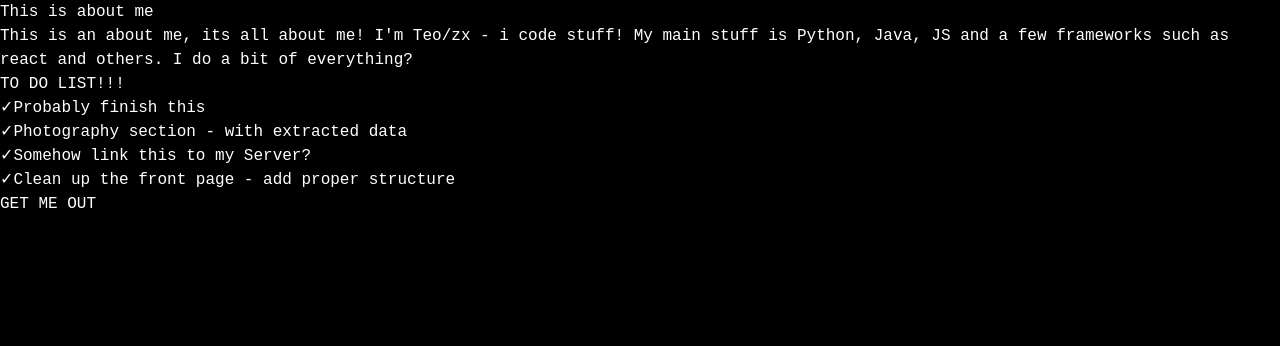
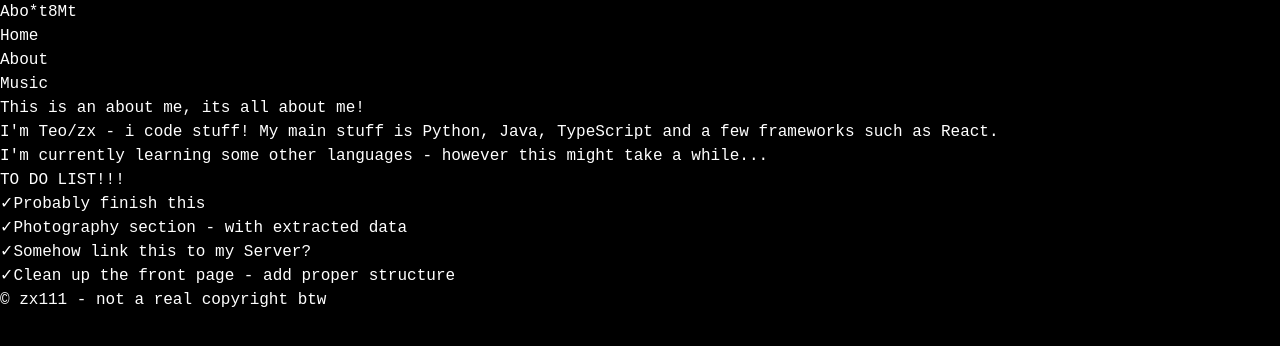
Before and after one commit to zxMiraie/zx111.net, a React (Vite) app: page /about in a window 1280 px wide. Shown: the top 346 px of the page. Built offline with nearby package versions, Linux system fonts and the light colour scheme.

Commit message:
Add Navbar and Music page; update AboutMe layout

```diff
--- a/src/App.css
+++ b/src/App.css
@@ -12,4 +12,4 @@ body {
 }
 
 
-a { color: inherit; } /* Remove underline from links */
+a { color: inherit; }
--- a/src/App.tsx
+++ b/src/App.tsx
@@ -1,10 +1,10 @@
-import { SpeedInsights } from '@vercel/speed-insights/react';
 import { Analytics } from "@vercel/analytics/react";
 import {Route, Routes, BrowserRouter} from "react-router-dom";
 import AboutMe from "./pages/AboutMe";
 import LandingPage from "./pages/LandingPage";
 import React from "react";
 import './App.css';
+import Music from "./pages/Music";
 
 const App: React.FC = () => {
     return(
@@ -12,8 +12,8 @@ const App: React.FC = () => {
             <Routes>
                 <Route path="/" element={<LandingPage />} />
                 <Route path="/about" element={<AboutMe />} />
+                <Route path="/music" element={<Music/>} />
             </Routes>
-            <SpeedInsights />
             <Analytics />
         </BrowserRouter>
     )
--- a/src/components/Clock.tsx
+++ b/src/components/Clock.tsx
@@ -12,7 +12,7 @@ const Clock: React.FC = () => {
             return "Waking up...";
         } else if (hour >= 12 && hour < 18) {
             return "Working, most likely.";
-        } else if (hour >= 18 && hour < 22) {
+        } else if (hour >= 18 && hour < 23) {
             return "Winding down.";
         } else {
             return "Asleep - most likely";
--- /dev/null
+++ b/src/components/Navbar.tsx
@@ -0,0 +1,60 @@
+import React from 'react';
+import { Link, useLocation } from 'react-router-dom';
+import GlitchText from './GlitchText';
+
+const Navbar: React.FC = () => {
+  const location = useLocation();
+
+  // Function to determine if a route is active
+  const isActive = (path: string) => location.pathname === path;
+
+  // Words to cycle through in the glitch text based on current page
+  const getGlitchWords = () => {
+    switch(location.pathname) {
+      case '/about':
+        return ['About Me', 'Who am I?', 'zx111'];
+      case '/music':
+        return ['Music', 'Tunes', 'zx111'];
+      default:
+        return ['zx111', 'developer', 'music'];
+    }
+  };
+
+  return (
+    <nav className="mb-1 py-1">
+      <div className="flex justify-between items-center">
+        <div className="text-2xl font-mono">
+          <GlitchText wordsList={getGlitchWords()} glitchInterval={1000} />
+        </div>
+        <ul className="flex space-x-6">
+          <li>
+            <Link
+              to="/"
+              className={`transition-all duration-300 hover:text-gray-300 ${isActive('/') ? 'border-b-2 border-white' : ''}`}
+            >
+              Home
+            </Link>
+          </li>
+          <li>
+            <Link
+              to="/about"
+              className={`transition-all duration-300 hover:text-gray-300 ${isActive('/about') ? 'border-b-2 border-white' : ''}`}
+            >
+              About
+            </Link>
+          </li>
+          <li>
+            <Link
+              to="/music"
+              className={`transition-all duration-300 hover:text-gray-300 ${isActive('/music') ? 'border-b-2 border-white' : ''}`}
+            >
+              Music
+            </Link>
+          </li>
+        </ul>
+      </div>
+    </nav>
+  );
+};
+
+export default Navbar;
--- a/src/pages/AboutMe.tsx
+++ b/src/pages/AboutMe.tsx
@@ -1,42 +1,52 @@
 import React from 'react';
-import {Link} from "react-router-dom";
+import Footer from "../components/Footer";
+import Navbar from "../components/Navbar";
 
 const AboutMe: React.FC = () => {
     return (
-        <div className="text-center py-12 px-4">
-            <h1 className="text-7xl font-bold mb-4">This is about me</h1>
+        <div className="container mx-auto p-6 max-w-6xl min-h-screen flex flex-col fade-in">
+            <div className="flex-grow">
+                <Navbar />
 
-            <p className="text-wrap max-w-2xl mx-auto mb-12 text-gray-700 dark:text-gray-200">
-                This is an about me, its all about me! I'm Teo/zx - i code stuff! My main stuff is Python, Java, JS and a few frameworks such as react and others. I do a bit of everything?
+                <div className="mb-12 max-w-3xl mx-auto">
+                    <p className="mb-4">
+                        This is an about me, its all about me!
                     </p>
+                    <p className="mb-4">
+                        I'm Teo/zx - i code stuff!
+                        My main stuff is Python, Java, TypeScript and a few frameworks such as React.
+                    </p>
+                    <p className="mb-4">
+                        I'm currently learning some other languages - however this might take a while...
+                    </p>
+                </div>
 
-            <div className="max-w-md mx-auto text-left bg-white/5 p-6 rounded-lg shadow-md">
-                <h2 className="text-3xl font-semibold mb-6 text-center">TO DO LIST!!!</h2>
-                <ul className="space-y-4">
+                <div className="max-w-2xl mx-auto mb-12 bg-white/5 p-8 rounded-lg shadow-md backdrop-blur-sm">
+                    <h2 className="text-2xl font-semibold mb-6 border-b pb-2">TO DO LIST!!!</h2>
+                    <ul className="space-y-3">
                         <li className="flex items-center">
-                        <span className="text-teal-400 mr-3">✓</span>
+                            <span className="text-red-400 mr-3">✓</span>
                             Probably finish this
                         </li>
                         <li className="flex items-center">
-                        <span className="text-teal-400 mr-3">✓</span>
+                            <span className="text-red-400 mr-3">✓</span>
                             Photography section - with extracted data
                         </li>
                         <li className="flex items-center">
-                        <span className="text-teal-400 mr-3">✓</span>
+                            <span className="text-red-400 mr-3">✓</span>
                             Somehow link this to my Server?
                         </li>
                         <li className="flex items-center">
-                        <span className="text-teal-400 mr-3">✓</span>
+                            <span className="text-red-400 mr-3">✓</span>
                             Clean up the front page - add proper structure
                         </li>
                     </ul>
                 </div>
+            </div>
 
-            <Link to="/" className="inline-block mt-12">
-                <p className="animate-pulse bg-gradient-to-r from-blue-400 via-teal-500 to-green-500 bg-clip-text text-transparent font-bold text-lg drop-shadow-[0_0_10px_rgba(56,189,248,0.8)] hover:drop-shadow-[0_0_20px_rgba(56,189,248,1)] transition-all duration-300">
-                    GET ME OUT
-                </p>
-            </Link>
+            <div className="mt-auto pt-8 text-center">
+                <Footer/>
+            </div>
         </div>
     );
 };
--- a/src/pages/LandingPage.tsx
+++ b/src/pages/LandingPage.tsx
@@ -1,30 +1,21 @@
 import React from 'react';
-import { Link } from 'react-router-dom';
 import Clock from "../components/Clock";
 import Discord from "../components/Discord";
 import Footer from "../components/Footer";
 import Links from "../components/Links";
 import NowPlaying from "../components/NowPlaying";
 import RecentlyPlayed from "../components/RecentlyPlayed";
-import GlitchText from "../components/GlitchText";
+import Navbar from "../components/Navbar";
 import {HookFM} from "../hooks/hook";
 import "../App.css"
 
 const LandingPage: React.FC = () => {
     const { nowPlaying, recentlyPlayed, totalScrobbles, isLoading, error } = HookFM('zx111', 20);
 
-    // Words to cycle through in the glitch text
-    const glitchWords = ['zx111','developer','music'];
-
     return (
-        <div className="container mx-auto p-6 max-w-10xl min-h-screen flex flex-col">
+        <div className="container mx-auto p-6 max-w-10xl min-h-screen flex flex-col fade-in">
             <div className="flex-grow">
-                <nav className="mb-4 flex justify-between items-center">
-                    <div className="text-2xl">
-                        <GlitchText wordsList={glitchWords} glitchInterval={500} />
-                    </div>
-                    <Link to="/about" className="text-lg hover:underline">About Me</Link>
-                </nav>
+                <Navbar />
 
                 <div className="mb-8 flex flex-col md:flex-row justify-between items-center">
                     <div className="mb-4 md:mb-0">
--- /dev/null
+++ b/src/pages/Music.tsx
@@ -0,0 +1,25 @@
+import React from "react";
+import Navbar from "../components/Navbar";
+import Footer from "../components/Footer";
+
+const Music: React.FC = () => {
+    return (
+        <div className="container mx-auto p-6 max-w-6xl min-h-screen flex flex-col fade-in">
+            <div className="flex-grow">
+                <Navbar />
+
+                <div className="flex flex-col items-center justify-center py-12">
+                    <h1 className="text-4xl font-bold mb-8">Music</h1>
+                    <p className="text-lg mb-4">This page is under construction.</p>
+                    <p className="text-lg">Check back later for updates!</p>
+                </div>
+            </div>
+
+            <div className="mt-auto pt-8 text-center">
+                <Footer />
+            </div>
+        </div>
+    );
+};
+
+export default Music;
```
Lines whose indentation alone changed are shown as unchanged.
